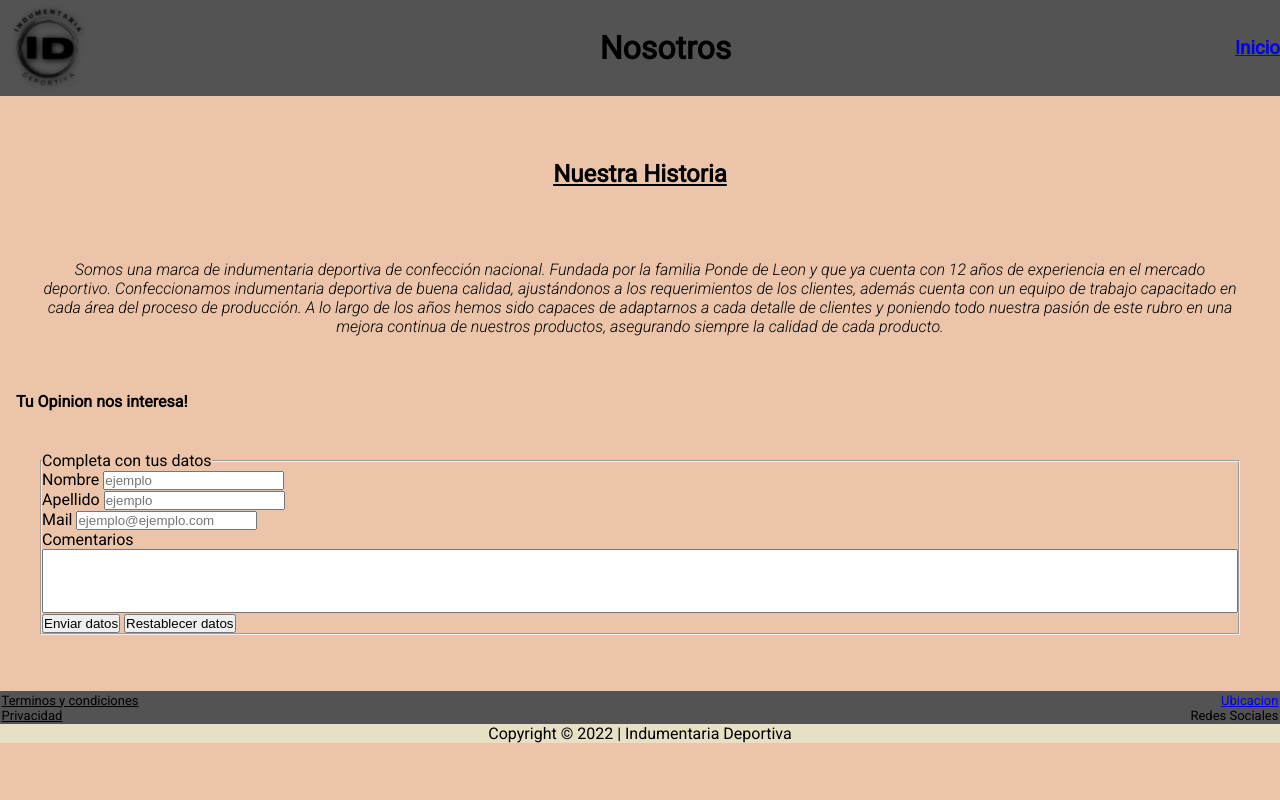
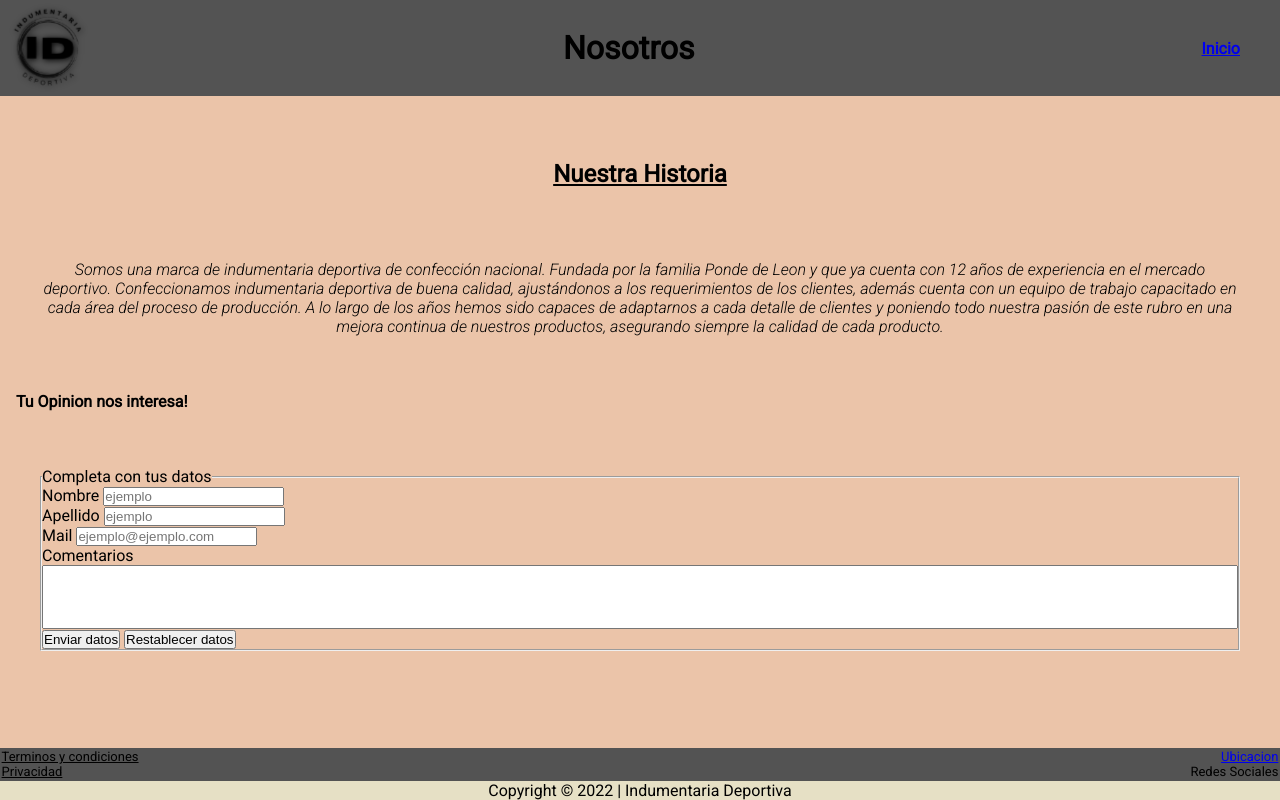
Before and after one commit to MatiCai/ProyectoFinal-PiccinnaMatias, a website: page pages/nosotros.html in a window 1280 px wide. Drawn offline with Linux system fonts and the light colour scheme.

Commit message:
editando pagina nosotros

```diff
--- a/pages/nosotros.html
+++ b/pages/nosotros.html
@@ -25,14 +25,17 @@
 
         </header>
 
-        <main>
+        <main class="main-nosotros">
             <h2 class="tituloHistoria">Nuestra Historia</h2>
             <div class="textoHistoria">
-            <p>Somos una marca de indumentaria deportiva de confección nacional. Fundada por la familia Ponde de Leon y que ya cuenta con 12 años de experiencia en el mercado deportivo. Confeccionamos indumentaria deportiva de buena calidad, ajustándonos a los requerimientos de los clientes, además cuenta con un equipo de trabajo capacitado en cada área del proceso de producción. A lo largo de los años hemos sido capaces de adaptarnos a cada detalle de clientes y poniendo todo nuestra pasión de este rubro en una mejora continua de nuestros productos, asegurando siempre la calidad de cada producto.</p>
+                <p>Somos una marca de indumentaria deportiva de confección nacional. Fundada por la familia Ponde de Leon y que ya cuenta con 12 años de experiencia en el mercado deportivo. Confeccionamos indumentaria deportiva de buena calidad, ajustándonos a los requerimientos de los clientes, además cuenta con un equipo de trabajo capacitado en cada área del proceso de producción. A lo largo de los años hemos sido capaces de adaptarnos a cada detalle de clientes y poniendo todo nuestra pasión de este rubro en una mejora continua de nuestros productos, asegurando siempre la calidad de cada producto.</p>
             </div>
             <div class="opinion">
                 <h4>Tu Opinion nos interesa!</h4>
             </div>
+        </main>
+
+        <section class="section-nosotros">
             <Form class="datos">
                 <fieldset>
                     <legend>Completa con tus datos</legend>
@@ -59,7 +62,7 @@
                 </fieldset>
             </Form>
 
-        </main>
+        </section>
 
         <footer class="footerNosotros">
             <div>
--- a/scss/pages-scss/_nosotros.scss
+++ b/scss/pages-scss/_nosotros.scss
@@ -6,11 +6,20 @@
 
 .contenido-nosotros{
     height: 100vh;
+    display: grid;
+    grid-template-columns: 1fr 0fr 0fr ;
+    grid-template-rows: 1fr 1fr 3fr 0.1fr ;
+    grid-template-areas:
+        "header header header"
+        "main main main"
+        "section section section"
+        "footer footer footer";
 }
 
 /* estilos del header NOSOTROS */
 
 .headerNosotros{
+    grid-area: header;
     background-color: $color-principal;
     display: flex;
     justify-content:space-between;
@@ -18,7 +27,8 @@
 }
 
 .inicioNosotros{
-    padding: 0px remfr;
+    font-size: 1rem;
+    padding: 0px 2.5rem;
 }
 
 .tituloNosotros{
@@ -26,6 +36,10 @@
 }
 
 /* estilos del main NOSOTROS */
+
+.main-nosotros{
+    grid-area: main;
+}
 
 .tituloHistoria{
     text-align: center;
@@ -38,6 +52,13 @@
     text-align: center;
     padding: 2.5rem 2.5rem;
     font-style: oblique;
+}
+
+/* Estilos de Section Nosotros */
+
+
+.section-nosotros{
+    grid-area: section;
 }
 
 .opinion{
@@ -53,7 +74,10 @@
 
 /* estilos de footer NOSOTROS */
 
+
+
 .footerNosotros{
+    grid-area: footer;
     background-color: #535353;
     position:relative;
     display:block;
```
Also changed, not shown: css/styles.css.
